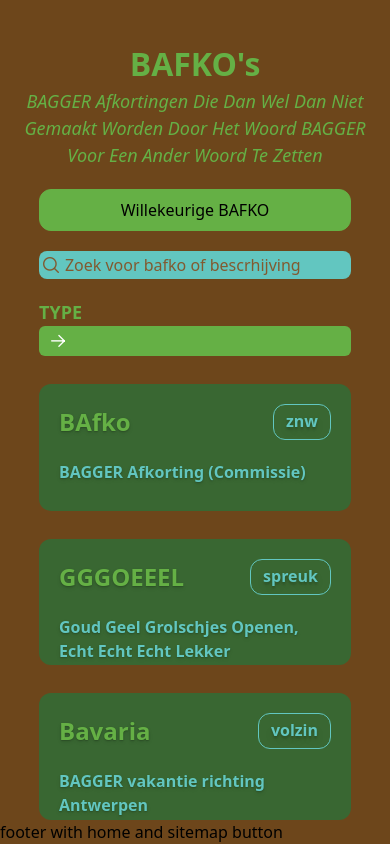
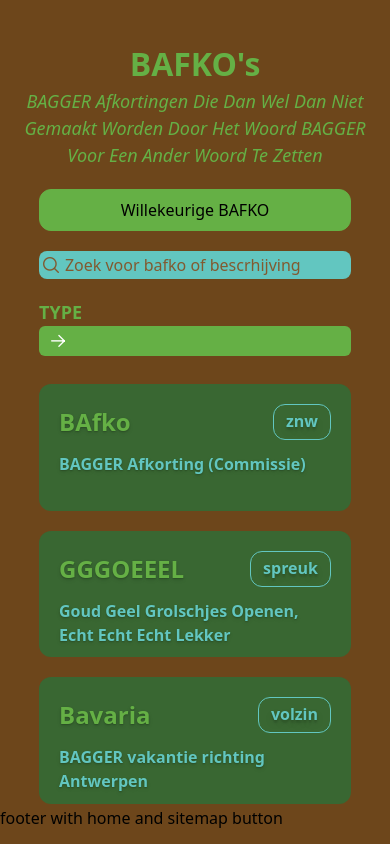
Before and after one commit to S-D-V-A-S-M-V-V-I-C-T-S-S-BAGGER/BAGGER-Vue, a Vue app: page /bafkos in a window 390 px wide. Built offline with nearby package versions, Linux system fonts and the light colour scheme.

Commit message:
feat(bafko): #6 Added mobile styling for the bafko boxes to have their own scroll

```diff
--- a/src/components/BafkoBox.vue
+++ b/src/components/BafkoBox.vue
@@ -3,7 +3,7 @@
 </script>
 
 <template>
-  <div id="box_wrapper" class="w-[100%] h-[15vh] flex flex-col p-5 bg-secondary border-primary rounded-xl gap-y-5">
+  <div id="box_wrapper" class="w-[100%] h-[15vh] flex flex-col pt-5 px-5 bg-secondary border-primary rounded-xl gap-y-3">
 
     <div id="title" class="w-[100%] flex flex-row justify-between item-center">
       <h2 class="text-shadow-md font-bold"><slot name="bafko"></slot></h2>
--- a/src/views/BafkosView.vue
+++ b/src/views/BafkosView.vue
@@ -35,17 +35,25 @@ onMounted(() => {
     description: 'BAGGER vakantie richting Antwerpen'
   }
   dummy.value.push(bafko3);
+  const bafko4: Bafko = {
+    bafko: 'ZAX',
+    type: 'bijw',
+    description: 'Zwaar A-relaxt'
+  }
+  dummy.value.push(bafko4);
   // also getting the dropdown for options for now
   const all: DropDownOption = {label: "all", value: "all"};
   const znw: DropDownOption = {label: "znw", value: "znw"};
   const spreuk: DropDownOption = {label: "spreuk", value: "spreuk"};
   const volzin: DropDownOption = {label: "volzin", value: "volzin"};
   const tussenwerpsel: DropDownOption = {label: "tussenwerpsel", value: "tussenwerpsel"};
+  const bijw: DropDownOption = {label: "bijw", value: "bijw"};
   options.value.push(all);
   options.value.push(znw);
   options.value.push(spreuk);
   options.value.push(volzin);
   options.value.push(tussenwerpsel);
+  options.value.push(bijw);
 });
 
 
@@ -70,14 +78,16 @@ onMounted(() => {
       <BaggerDropDown width="w-[80vw]" :options="options"></BaggerDropDown>
     </div>
 
-    <div id="list"
-         class="flex flex-col items-center w-[80vw] mt-2"
+    <div id="list-wrapper" class="flex flex flex-col mt-2 items-center h-[50vh] w-[80vw] gap-y-5 overflow-y-auto">
+      <div id="list-item"
+           class=" w-[100%]"
            v-for="(bafko, index) in dummy" :key="index">
         <BafkoBox>
           <template v-slot:bafko>{{ bafko.bafko }}</template>
           <template v-slot:type>{{ bafko.type }}</template>
           <template v-slot:description>{{ bafko.description }}</template>
         </BafkoBox>
+      </div>
     </div>
 
 
```
Lines whose indentation alone changed are shown as unchanged.
